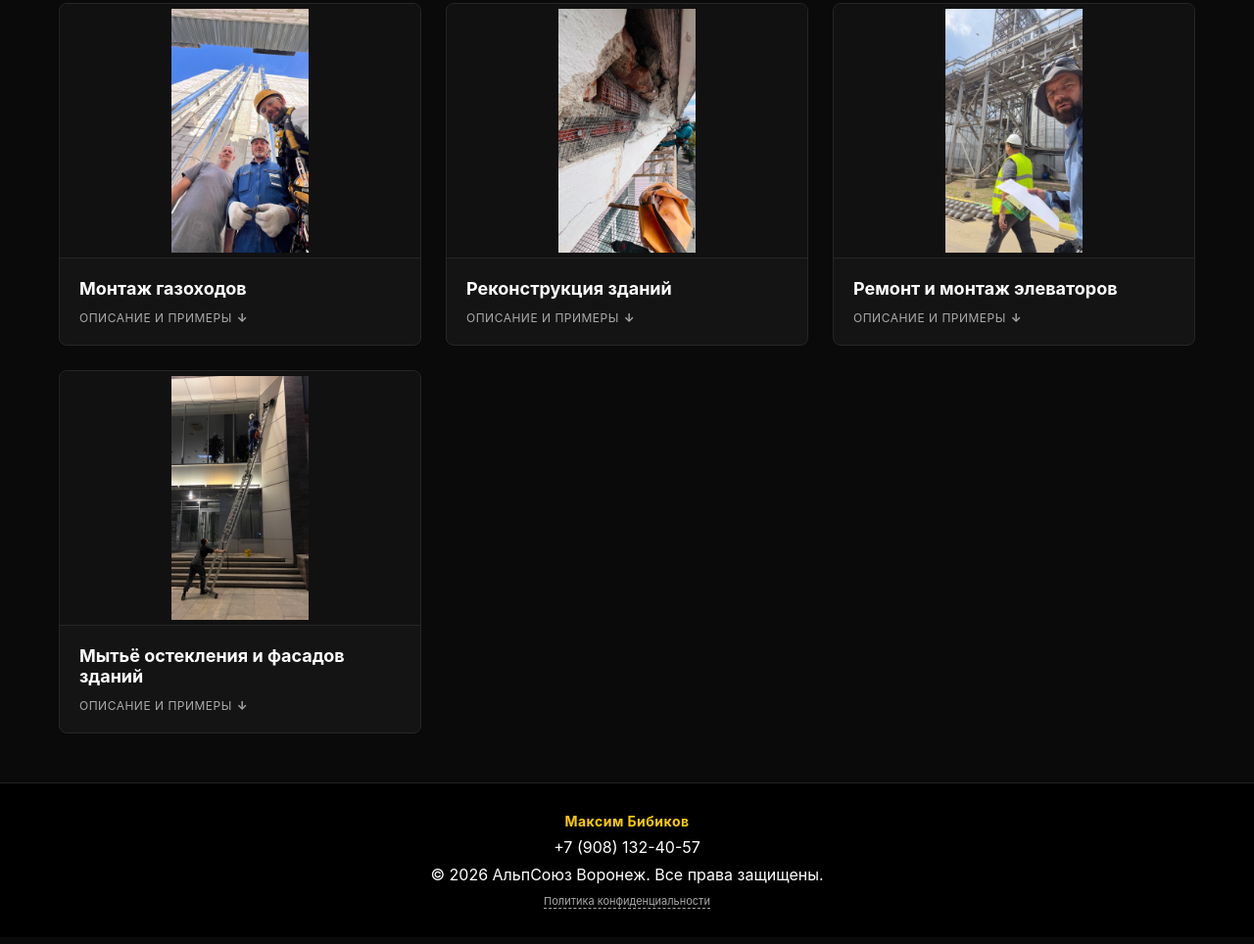
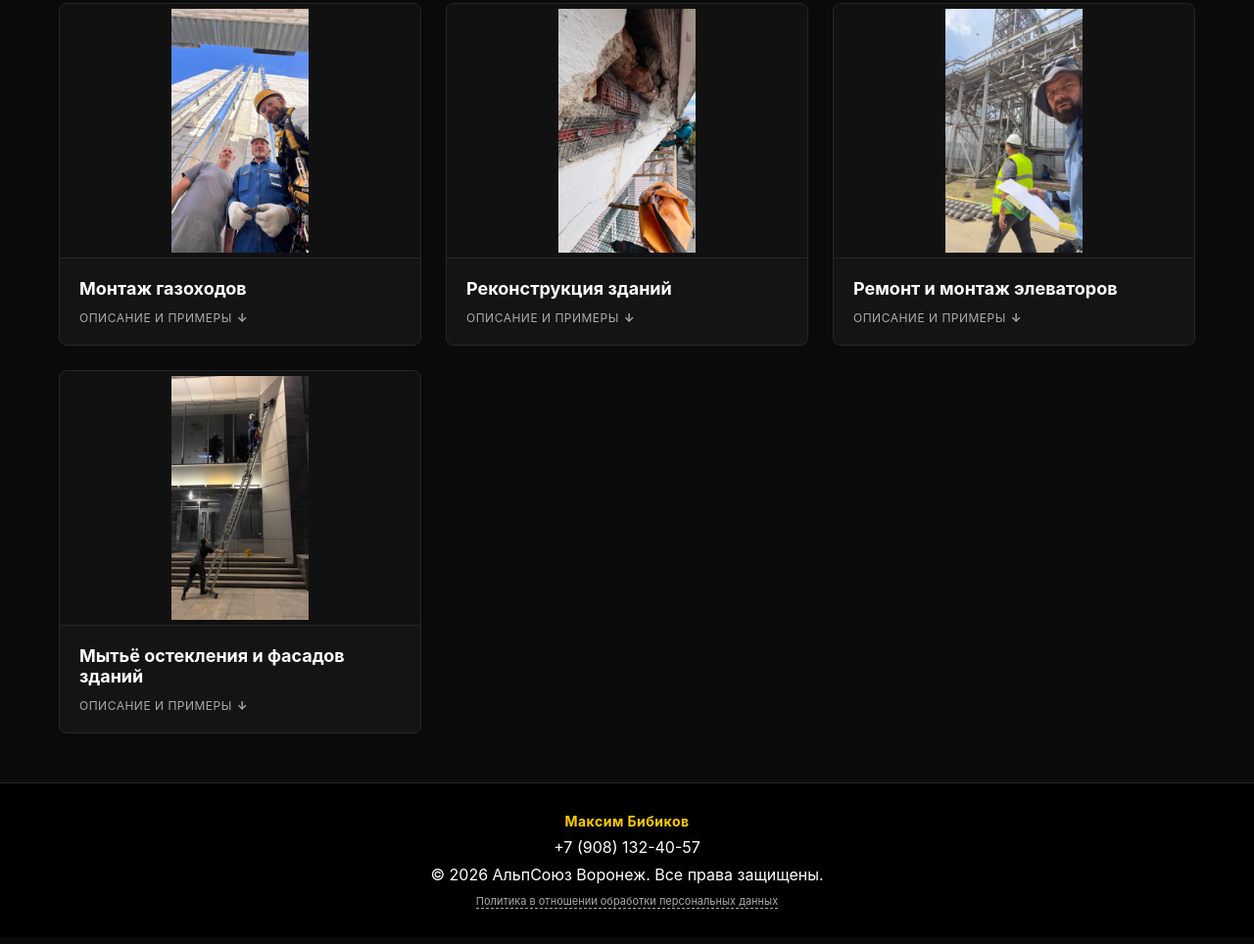
Before and after one commit to fivecreppynightsatfreddy1987-code/alpsoyuz, a plain HTML site: page index.html in a window 1280 px wide. Shown: the part 1183-2147 px from the top of the page at 98% size. Drawn offline with Linux system fonts and the light colour scheme.

Commit message:
Update index.html

```diff
--- a/index.html
+++ b/index.html
@@ -667,7 +667,7 @@
         <p style="margin-bottom: 8px;"><a href="tel:+79081324057" style="color: var(--text-main); text-decoration: none;">+7 (908) 132-40-57</a></p>
     </address>
     <p style="margin-bottom: 10px;">&copy; 2026 АльпСоюз Воронеж. Все права защищены.</p>
-    <p style="font-size: 11px;"><a href="privacy.html" style="color: var(--text-muted); text-decoration: none; border-bottom: 1px dashed var(--text-muted);">Политика конфиденциальности</a></p>
+    <p style="font-size: 11px;"><a href="privacy.html" style="color: var(--text-muted); text-decoration: none; border-bottom: 1px dashed var(--text-muted);">Политика в отношении обработки персональных данных</a></p>
     </footer>
 
     <script>
```
